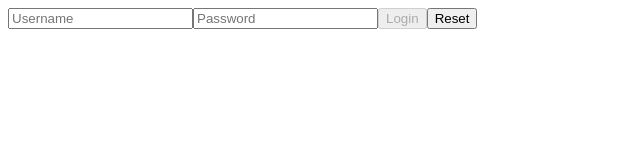
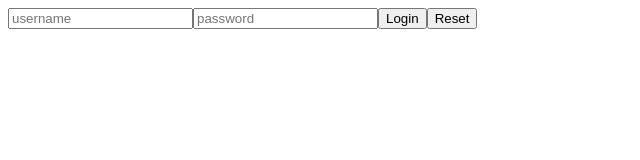
Before and after one commit to MonicaMolini/Develhope-React, a React (Create React App) app: page / in a window 1280 px wide. Shown: the top 160 px of the page, without its empty margins (0-640 px from the left). Built offline with nearby package versions, Linux system fonts and the light colour scheme.

Commit message:
exercise form-4

```diff
--- a/src/components/App.js
+++ b/src/components/App.js
@@ -1,11 +1,15 @@
 import React, { Component } from "react";
-import { Login } from "./Login";
+import { UncontrolledLogin } from "./UncontrolledLogin";
 
 export default class App extends Component {
+  onLogin = (state) => {
+    console.log(state);
+  };
+
   render() {
     return (
       <div>
-        <Login onLogin={this.onlogin}></Login>
+        <UncontrolledLogin onLogin={this.onlogin} />
 
       </div>
     );
--- /dev/null
+++ b/src/components/UncontrolledLogin.js
@@ -0,0 +1,27 @@
+import React from "react";
+
+export class UncontrolledLogin extends React.Component{
+    handleLogin = (event)=> {
+        event.preventDefault()
+        const state = {
+            username: event.target.elements.username.value,
+            password: event.target.elements.username.value,
+        }
+        this.props.onLogin(state)
+    }
+
+    render(){
+        return (
+            <div>
+                <form onSubmit={this.handleLogin}>
+                    <input name="username" placeholder="username"></input>
+                    <input name="password" type="password" placeholder="password"></input>
+
+                    <button type="submit">Login</button>
+                    <button type="reset">Reset</button>
+                </form>
+
+            </div>
+        )
+    }
+}
```
